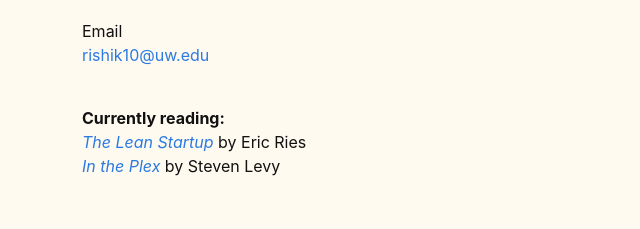
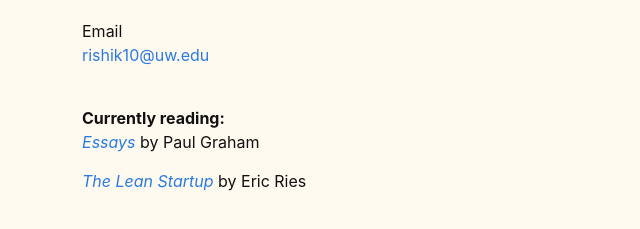
Before and after one commit to rishikavikondala/rishikavikondala.github.io, a plain HTML site: page index.html in a window 1280 px wide. Shown: the part 457-686 px from the top of the page, without its empty margins (188-828 px from the left). Drawn offline with Linux system fonts and the light colour scheme.

Commit message:
Update index.html

```diff
--- a/index.html
+++ b/index.html
@@ -58,8 +58,8 @@
           <br>
           <strong>Currently reading:</strong>
           <br>
+          <a href='http://www.paulgraham.com/articles.html'><i>Essays</i></a> by Paul Graham</p>
           <a href='https://www.goodreads.com/book/show/10127019-the-lean-startup'><i>The Lean Startup</i></a> by Eric Ries <br>
-          <a href='https://www.simonandschuster.com/books/In-The-Plex/Steven-Levy/9781416596585'><i>In the Plex</i></a> by Steven Levy</p>
           <br>
       </div>
     </div>
```
